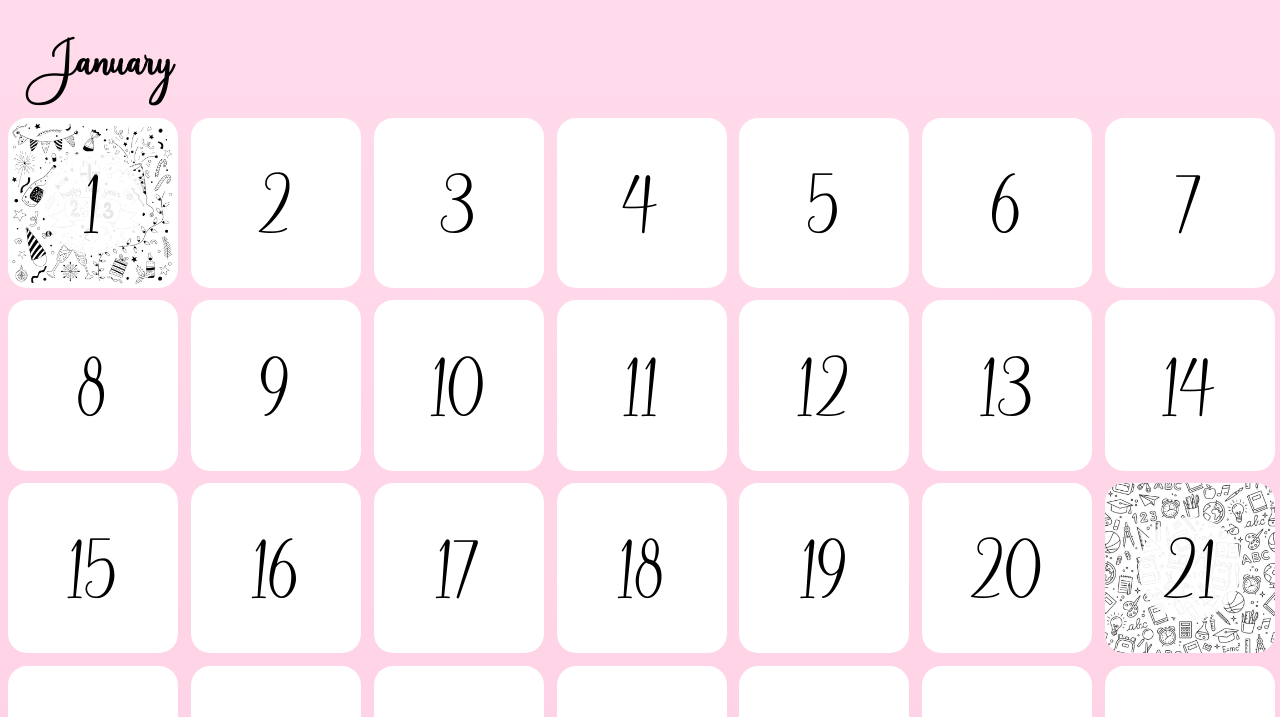
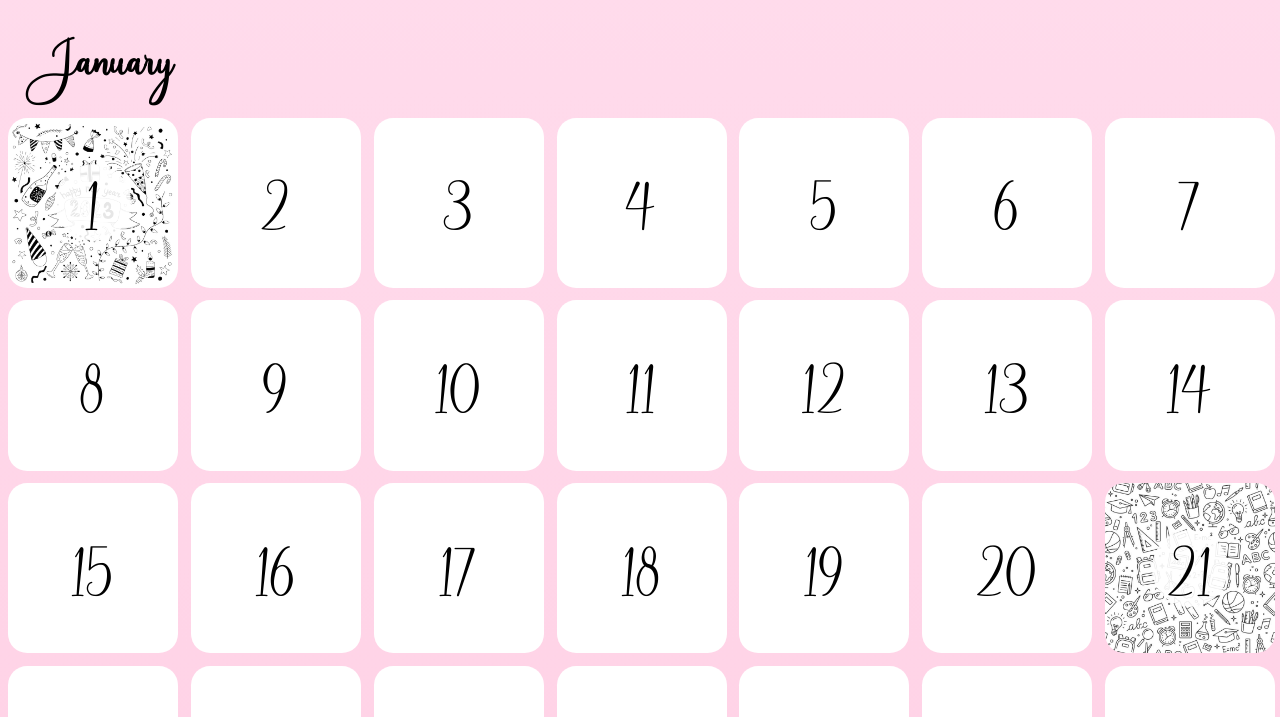
Before and after one commit to 365notes/365notes.github.io, a plain HTML site: page index.html in a window 1280 px wide. Shown: the part 384-1101 px from the top of the page. Drawn offline with Linux system fonts and the light colour scheme.

Commit message:
Update main.css

```diff
--- a/main.css
+++ b/main.css
@@ -119,7 +119,7 @@ h2 {
   display: flex;
   justify-content: center;
   align-items: center;
-  font-size: 3vw;
+  font-size: 2.5vw;
 
   transition: transform 0.3s;
   z-index: 2;
@@ -127,8 +127,8 @@ h2 {
 
 .square::before {
   content: "";
-  width: 8vw; /* Same size as the square */
-  height: 8vw;
+  width: 6vw; /* Same size as the square */
+  height: 6vw;
   position: absolute;
   background-color: white;
   border-radius: 50%; /* This creates the circle */
```
